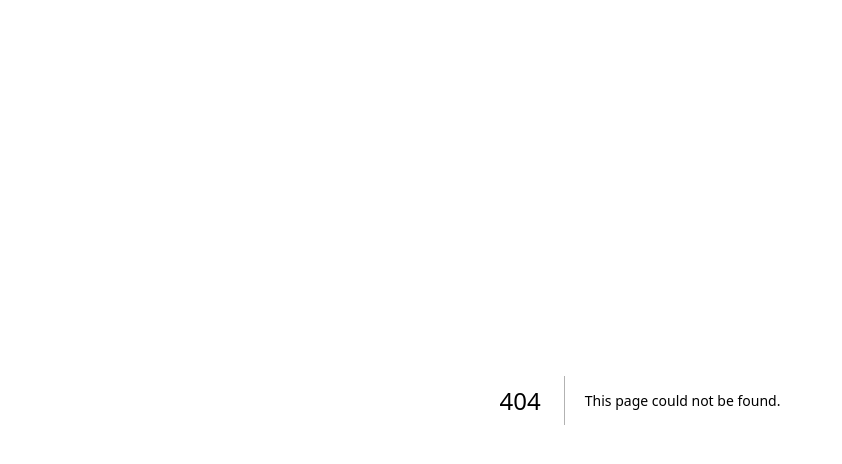
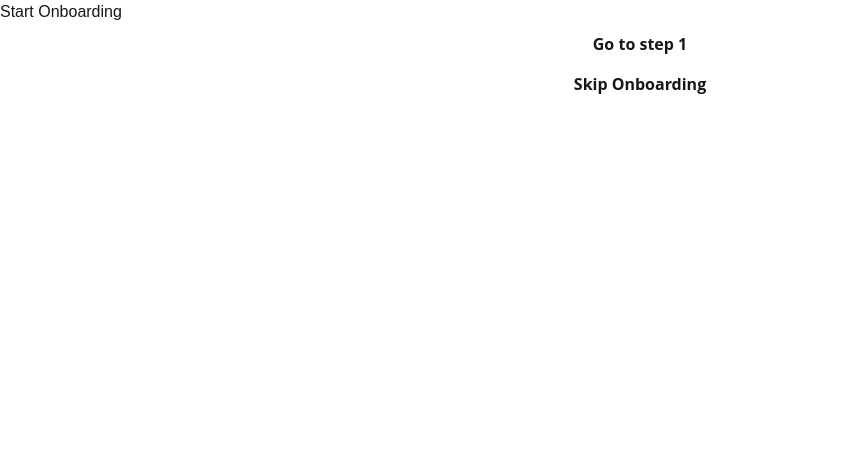
Before and after one commit to yourpalsonja/2109, a Next.js app: page /onboarding in a window 1280 px wide. Before the commit this address had no page. Shown: the top 464 px of the page, without its empty margins (0-842 px from the left). Built offline with nearby package versions, Linux system fonts and the light colour scheme.

Commit message:
implement onboarding features

```diff
--- /dev/null
+++ b/app/onboarding/page.js
@@ -0,0 +1,27 @@
+"use client";
+
+import { useRouter } from "next/navigation";
+import Button from "@/ui/Button/Button";
+
+export default function OnboardingPage() {
+    const router = useRouter();
+
+    return (
+        <div>
+            <h2>Start Onboarding</h2>
+
+            <Button
+                value='Go to step 1'
+                onClick={() => {
+                    router.replace("/onboarding/step-one");
+                }}
+            />
+            <Button
+                value='Skip Onboarding'
+                onClick={() => {
+                    router.push("/products");
+                }}
+            />
+        </div>
+    );
+}
--- /dev/null
+++ b/app/onboarding/step-one/page.js
@@ -0,0 +1,21 @@
+"use client";
+
+import { useRouter } from "next/navigation";
+import Button from "@/ui/Button/Button";
+
+export default function OnboardingStepOne() {
+    const funkyChicken = useRouter();
+
+    return (
+        <div>
+            <h2>Onboarding Step 1</h2>
+
+            <Button
+                value='Go to step 2'
+                onClick={() => {
+                    funkyChicken.replace("/onboarding/step-two");
+                }}
+            />
+        </div>
+    );
+}
--- /dev/null
+++ b/app/onboarding/step-three/page.js
@@ -0,0 +1,10 @@
+import Button from "@/ui/Button/Button";
+
+export default function OnboardingStepThree() {
+    return (
+        <div>
+            <h2>Onboarding Step 3</h2>
+            <Button value='Lets GOOOOOO' />
+        </div>
+    );
+}
--- /dev/null
+++ b/app/onboarding/step-two/page.js
@@ -0,0 +1,10 @@
+import Button from "@/ui/Button/Button";
+
+export default function OnboardingStepTwo() {
+    return (
+        <div>
+            <h2>Onboarding Step 2</h2>
+            <Button value='Go to step 3' />
+        </div>
+    );
+}
```
